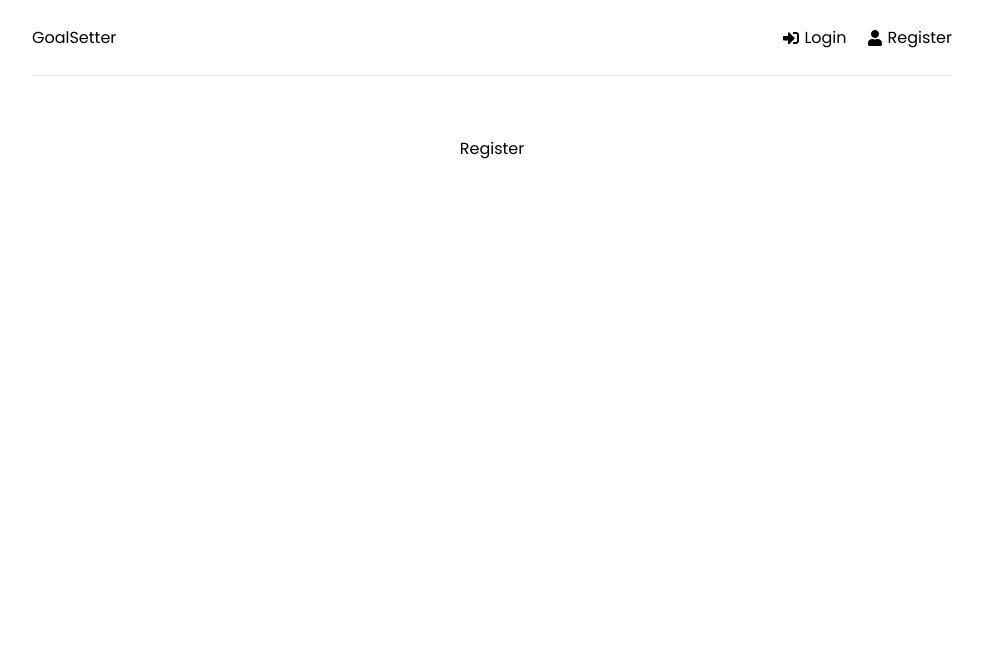
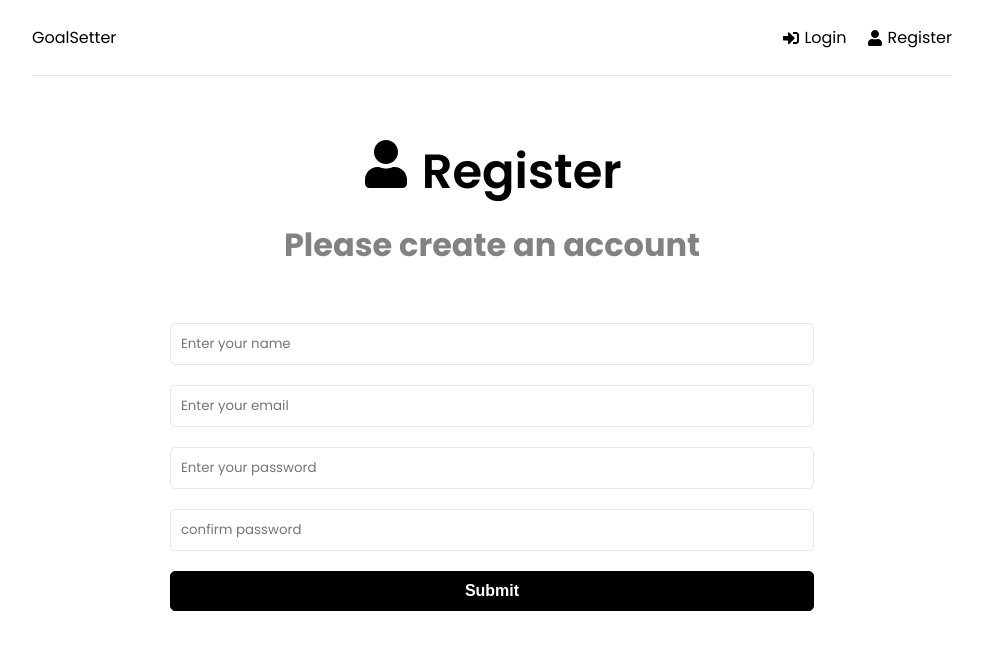
Before and after one commit to DeanBiton/BMS-final, a React (Create React App) app in the folder frontend-web/: page /register in a window 1280 px wide. Shown: the top 650 px of the page, without its empty margins (148-1131 px from the left). Built offline with nearby package versions, Linux system fonts and the light colour scheme.

Commit message:
Register page

```diff
--- a/frontend-web/src/pages/Register.jsx
+++ b/frontend-web/src/pages/Register.jsx
@@ -1,7 +1,87 @@
+import {useState, useEffect} from 'react'
+import {FaUser} from 'react-icons/fa'
+
 function Register() {
-  return (
-    <div>Register</div>
-  )
-}
+    const [formData, setFormData] = useState({
+        name: '',
+        email: '',
+        password: '',
+        password2: '',
+    })
+
+    const {name, email, password, password2} = formData
+
+    const onChange = (e) => {
+        setFormData((prevState) => ({
+            ...prevState,
+            [e.target.name]: e.target.value,
+        }))
+    }
+    const onSubmit = (e) => {
+        e.preventDefault()
+    }
+
+    return (
+        <>
+            <section className='heading'>
+                <h1>
+                    <FaUser /> Register
+                </h1>
+                <p>Please create an account</p>
+            </section>
+            <section className='form'>
+                <form onSubmit={onSubmit}>
+                    <div className="form-group">
+                        <input
+                            type='text'
+                            className='form-control'
+                            id='name'
+                            name='name'
+                            value={name}
+                            placeholder='Enter your name'
+                            onChange={onChange}
+                        />
+                    </div>
+                    <div className="form-group">
+                        <input
+                            type='email'
+                            className='form-control'
+                            id='email'
+                            name='email'
+                            value={email}
+                            placeholder='Enter your email'
+                            onChange={onChange}
+                        />
+                    </div>
+                    <div className="form-group">
+                        <input
+                            type='password'
+                            className='form-control'
+                            id='password'
+                            name='password'
+                            value={password}
+                            placeholder='Enter your password'
+                            onChange={onChange}
+                        />
+                    </div>
+                    <div className="form-group">
+                        <input
+                            type='password'
+                            className='form-control'
+                            id='password2'
+                            name='password2'
+                            value={password2}
+                            placeholder='confirm password'
+                            onChange={onChange}
+                        />
+                    </div>
+                    <div className="form-group">
+                        <button type="submit" className='btn btn-block'>Submit</button>
+                    </div>
+                </form>
+            </section>
+        </>
+    )
+    }
 
 export default Register
```
